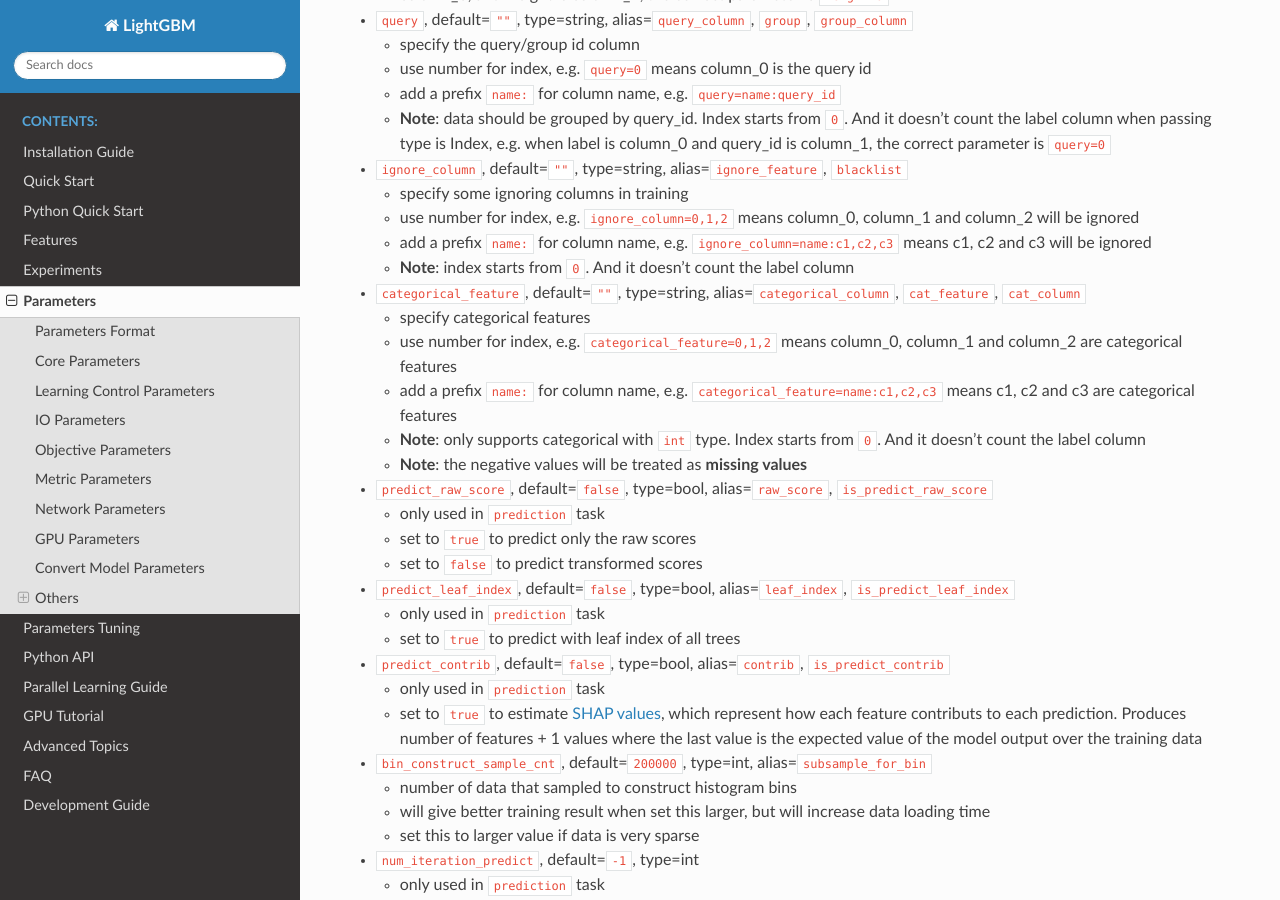
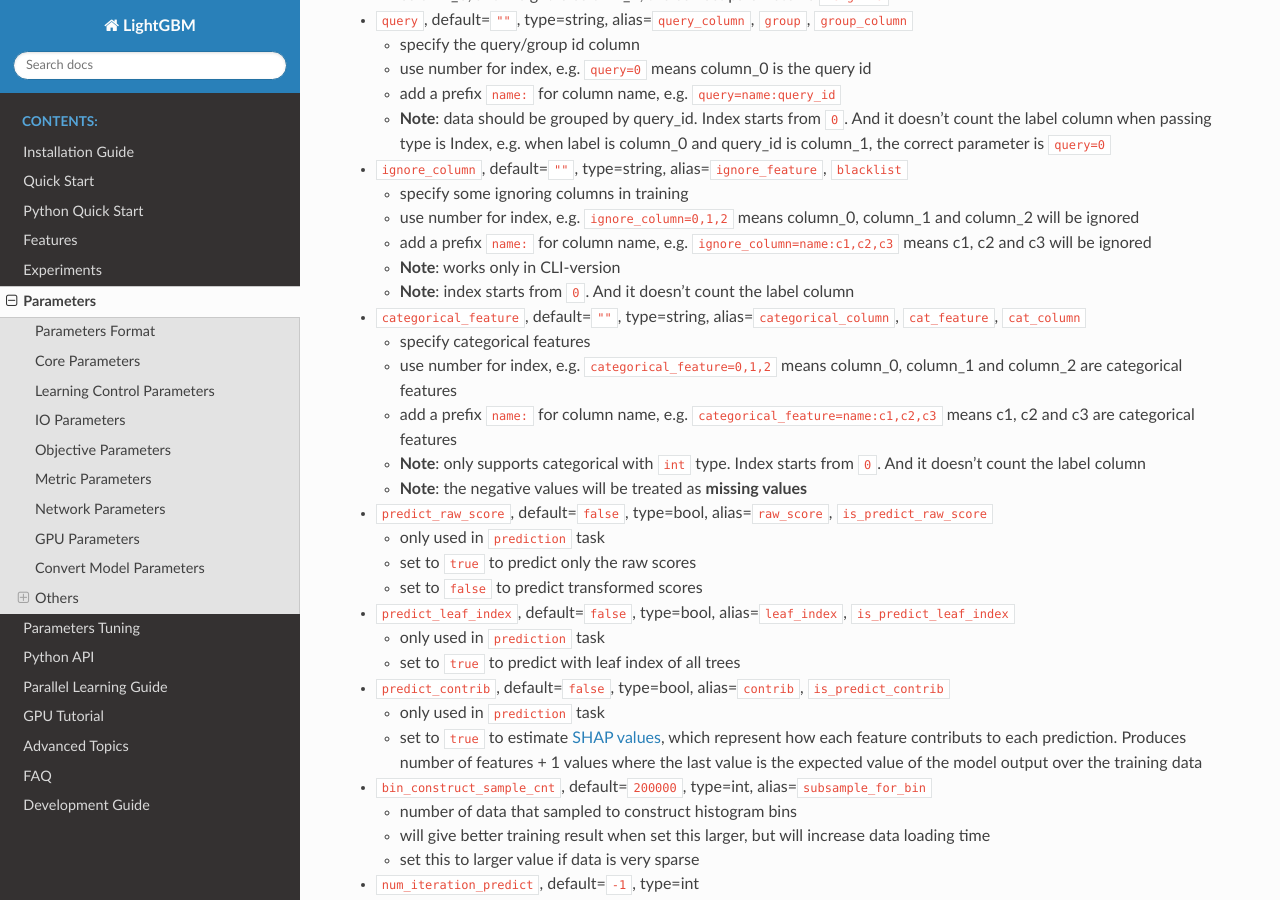
Before and after one commit to microsoft/LightGBM, a Sphinx documentation site: the page built from docs/Parameters.rst, in a window 1280 px wide and 900 px high, scrolled down 5675 px. Built offline with Sphinx 7.4.7 and the Read the Docs theme 2.0.0, drawn with Linux system fonts in a browser that asks for light colours.

Commit message:
added note about ignore_column (#1061)

```diff
--- a/docs/Parameters.rst
+++ b/docs/Parameters.rst
@@ -420,6 +420,8 @@ IO Parameters
 
    -  add a prefix ``name:`` for column name, e.g. ``ignore_column=name:c1,c2,c3`` means c1, c2 and c3 will be ignored
 
+   -  **Note**: works only in CLI-version
+
    -  **Note**: index starts from ``0``. And it doesn't count the label column
 
 -  ``categorical_feature``, default=\ ``""``, type=string, alias=\ ``categorical_column``, ``cat_feature``, ``cat_column``
```
